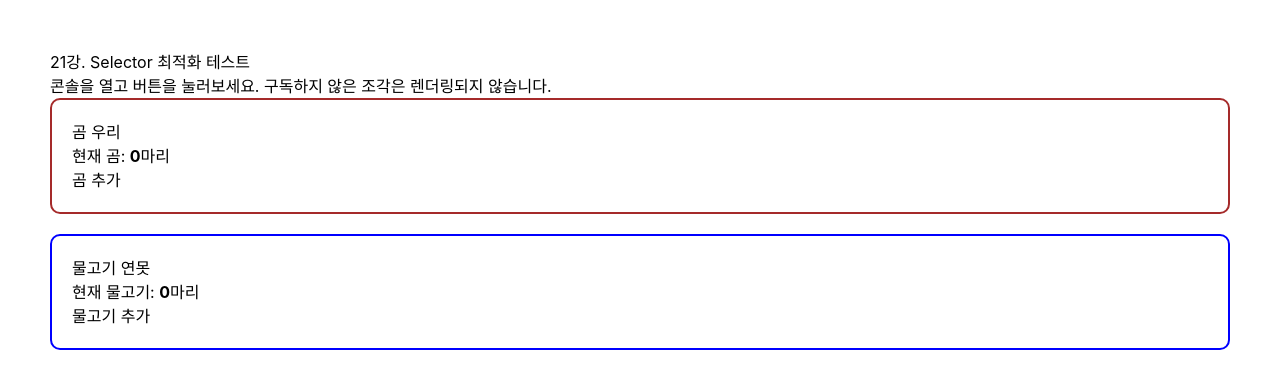
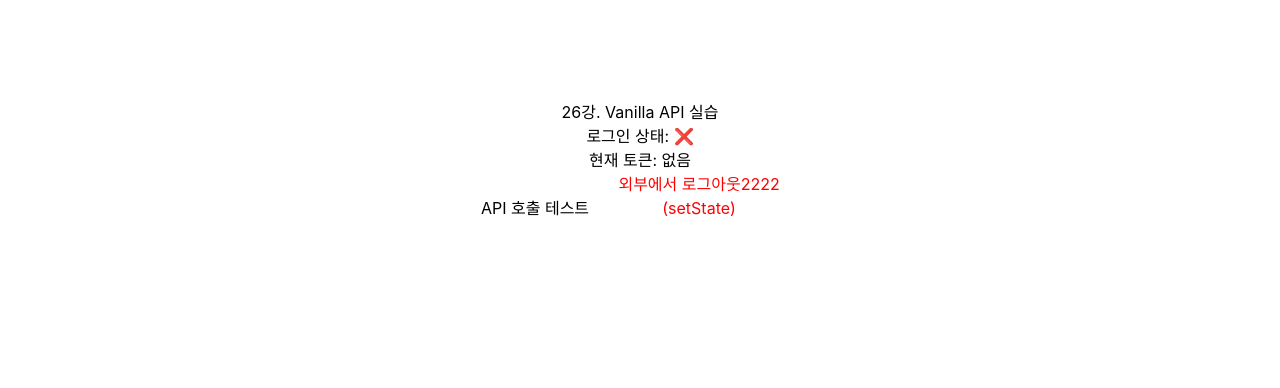
Before and after one commit to yunajoe/react-master-class-part3-inflearn, a React (Vite) app: page / in a window 1280 px wide. Shown: the top 388 px of the page. Built offline with nearby package versions, Linux system fonts and the light colour scheme.

Commit message:
실습: zustand의 vanila store사용하기

```diff
--- a/src/App.tsx
+++ b/src/App.tsx
@@ -1,16 +1,10 @@
 import "./App.css";
-import BearCounter from "./compoments/BearCounter";
-import { FishCounter } from "./compoments/FishCounter";
+import VanillaStore from "./compoments/VanillaStore";
 
 function App() {
   return (
     <div style={{ padding: "50px" }}>
-      <h1>21강. Selector 최적화 테스트</h1>
-      <p>
-        콘솔을 열고 버튼을 눌러보세요. 구독하지 않은 조각은 렌더링되지 않습니다.
-      </p>
-      <BearCounter />
-      <FishCounter />
+      <VanillaStore />
     </div>
   );
 }
--- /dev/null
+++ b/src/api/http2.ts
@@ -0,0 +1,24 @@
+import axios from "axios";
+import { authStore } from "../store/useVanillaStore";
+const http = axios.create({
+  baseURL: "<https://jsonplaceholder.typicode.com>",
+});
+
+http.interceptors.request.use((config) => {
+  const token = authStore.getState().token;
+  if (token) config.headers.Authorization = `Bearer ${token}`;
+  console.log("✅ 요청 인터셉터: 토큰 주입 성공");
+  return config;
+});
+
+http.interceptors.response.use(
+  (res) => res,
+  (err) => {
+    if (err.response?.status === 401) {
+      authStore.setState({ token: null, isLoggedIn: false });
+    }
+    return Promise.reject(err);
+  },
+);
+
+export default http;
--- /dev/null
+++ b/src/compoments/VanillaStore.tsx
@@ -0,0 +1,30 @@
+import { authStore, useAuth } from "../store/useVanillaStore";
+
+function VanillaStore() {
+  const { isLoggedIn, token, setToken } = useAuth();
+
+  const handleLogin = () => {
+    const mockToken = "abcdefg1234567890your_jwt_token_here";
+    setToken(mockToken);
+  };
+  return (
+    <div style={{ padding: "50px", textAlign: "center" }}>
+      <h1>26강. Vanilla API 실습</h1>
+      <p>로그인 상태: {isLoggedIn ? "✅" : "❌"}</p>
+      <p>현재 토큰: {token || "없음"}</p>
+
+      <button onClick={handleLogin}>API 호출 테스트</button>
+      <button
+        onClick={() => {
+          console.log("로그아웃");
+          authStore.setState({ token: null, isLoggedIn: false });
+        }}
+        style={{ marginLeft: "10px", color: "red", width: "200px" }}
+      >
+        외부에서 로그아웃2222 (setState)
+      </button>
+    </div>
+  );
+}
+
+export default VanillaStore;
--- /dev/null
+++ b/src/store/useVanillaStore.ts
@@ -0,0 +1,17 @@
+import { useStore } from "zustand";
+import { createStore } from "zustand/vanilla";
+interface AuthStore {
+  token: string | null;
+  isLoggedIn: boolean;
+  setToken: (token: string) => void;
+  logout: () => void;
+}
+
+export const authStore = createStore<AuthStore>()((set) => ({
+  token: null,
+  isLoggedIn: false,
+  setToken: (token) => set({ token, isLoggedIn: true }),
+  logout: () => set({ token: null, isLoggedIn: false }),
+}));
+
+export const useAuth = () => useStore(authStore);
```
